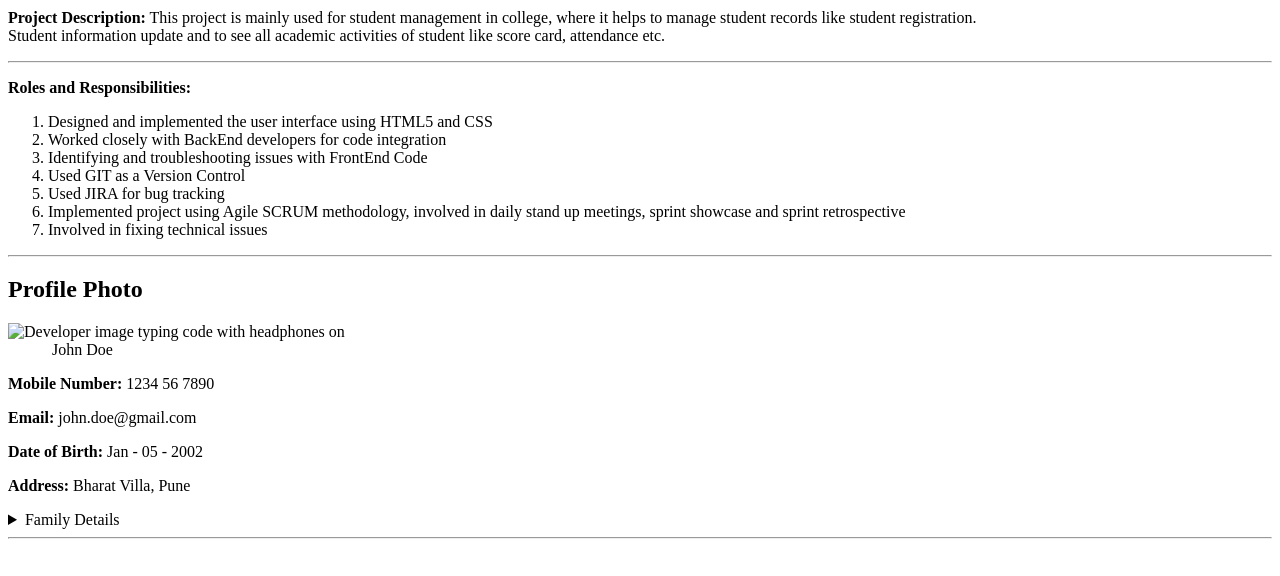
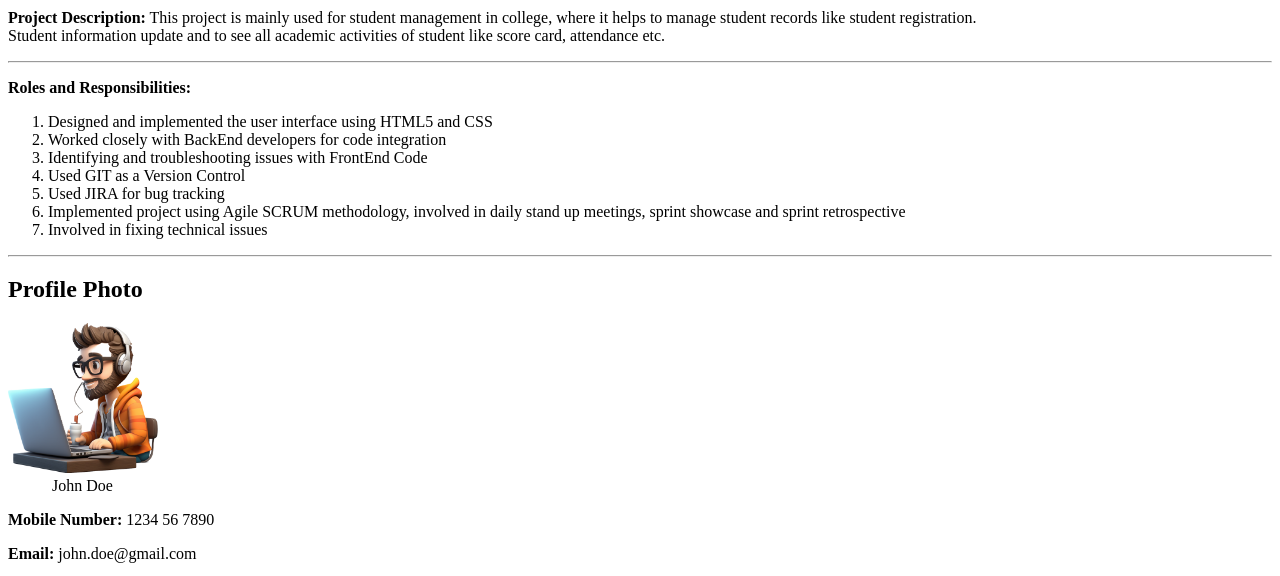
Before and after one commit to abhijeet-72/html_profile, a plain HTML site: page index.html in a window 1280 px wide. Shown: the part 944-1520 px from the top of the page. Drawn offline with Linux system fonts and the light colour scheme.

Commit message:
Update index.html
Corrected the image source address

```diff
--- a/index.html
+++ b/index.html
@@ -226,7 +226,7 @@
 
             <h2> Profile Photo </h2>
 
-            <img src="/my-profile/assets/Developer2.webp" width="150" height="150" alt="Developer image typing code with headphones on">
+            <img src="./assets/Developer2.webp" width="150" height="150" alt="Developer image typing code with headphones on">
 
             <br>
 
```
